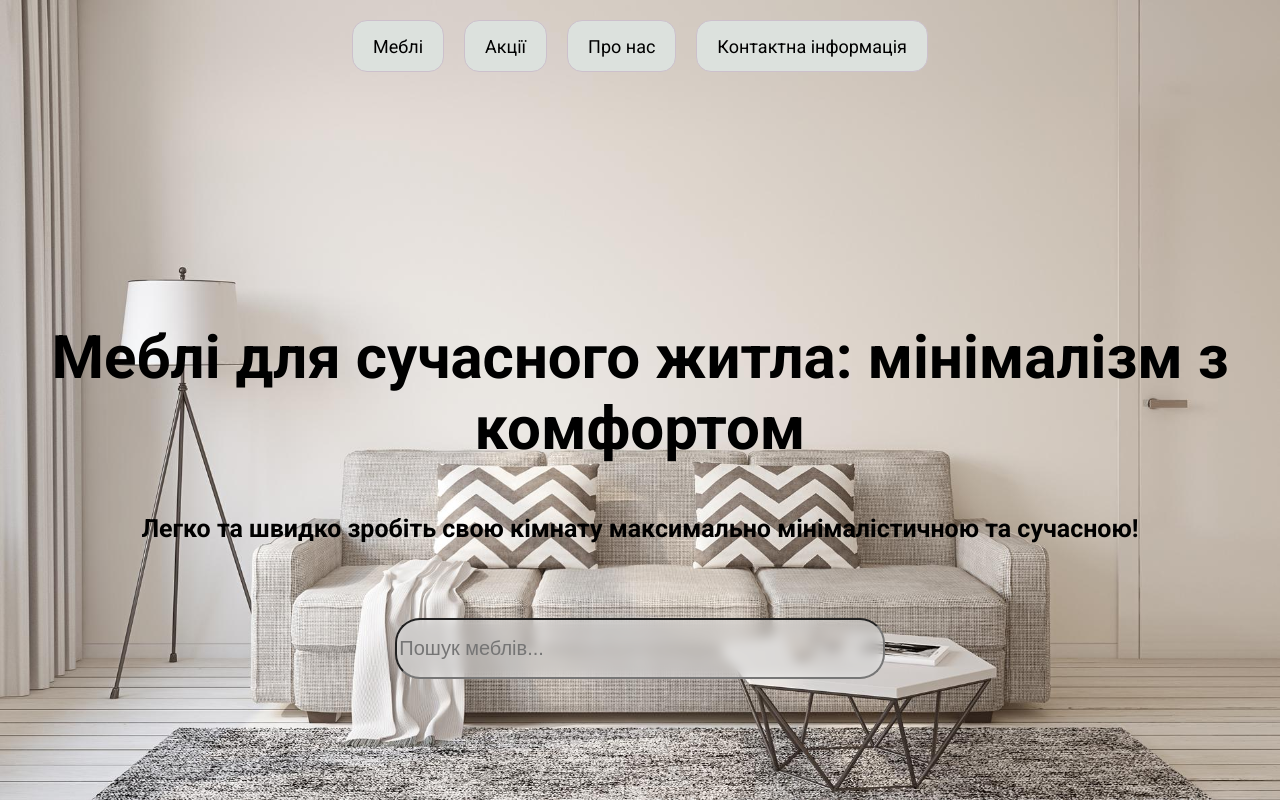
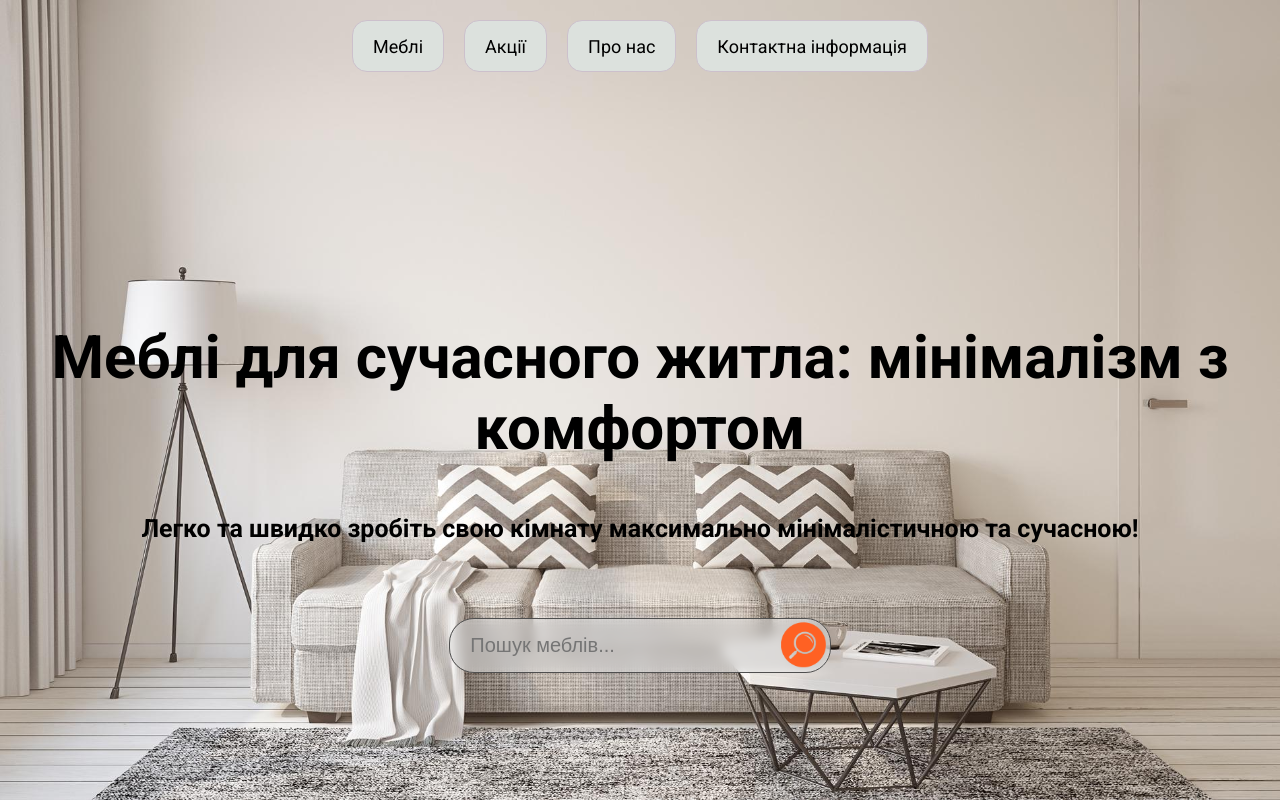
Before and after one commit to TangiresH/3rd_course_2_semester_labs, a React (Create React App) app in the folder furniture-store/my-app/: page / in a window 1280 px wide. Shown: the top 800 px of the page. Built offline with nearby package versions, Linux system fonts and the light colour scheme; the HTML template or start-up script is replaced by a standard one.

Commit message:
updated input

```diff
--- a/furniture-store/my-app/src/components/Search/Search.css
+++ b/furniture-store/my-app/src/components/Search/Search.css
@@ -1,11 +1,40 @@
 #search-bar {
-    width: 40%;
+    width: calc(100% - 100px);
     height: 55px;
     font-size: 20px;
+    padding: 10px 20px;
     margin-top: 50px;
     border-radius: 25px;
     backdrop-filter: blur(6px) brightness(0.8);
     background-color: rgba(255, 255, 255, 0.5);
+    border: 1px solid #4f4f4f;
+    box-sizing: border-box;
+  }
+
+  .search-container {
+    position: relative;
+    width: 40%;
+    margin: 0 auto;
+  }
+
+  #search-button {
+    position: absolute;
+    right: 55px;
+    top: 50%;
+    transform: translateY(-5%);
+    height: 55px;
+    width: 45px;
+    border: none;
+    background-color: transparent;
+    cursor: pointer;
+    padding: 0;
+  }
+
+  #search-button img.search-icon {
+    height: 100%;
+    width: 100%;
+    object-fit: contain;
+    border-radius: 25px;
   }
 
   .product-item {
--- a/furniture-store/my-app/src/components/Search/Search.js
+++ b/furniture-store/my-app/src/components/Search/Search.js
@@ -1,12 +1,12 @@
 import React, { useState } from 'react';
 import './Search.css';
-
 
 const SearchBar = () => {
   const [query, setQuery] = useState('');
   const [products, setProducts] = useState([]);
 
   const searchProducts = async (query) => {
+    if (!query.trim()) return; // Запобігання виконанню пошуку для порожніх запитів
     const response = await fetch(`/api/search?q=${query}`);
     const data = await response.json();
     setProducts(data.products);
@@ -15,7 +15,16 @@ const SearchBar = () => {
   const handleInputChange = (e) => {
     const query = e.target.value;
     setQuery(query);
+  };
+
+  const handleSearchClick = () => {
     searchProducts(query);
+  };
+
+  const handleKeyDown = (e) => {
+    if (e.key === 'Enter') {
+      searchProducts(query);
+    }
   };
 
   return (
@@ -24,13 +33,22 @@ const SearchBar = () => {
         <h1 id='main-title'>Меблі для сучасного житла: мінімалізм з комфортом</h1>
         <h3 id='subtitle'>Легко та швидко зробіть свою кімнату максимально мінімалістичною та сучасною!</h3>
       </div>
+      <div className="search-container">
         <input
           type="text"
           id="search-bar"
           placeholder="Пошук меблів..."
           value={query}
           onChange={handleInputChange}
+          onKeyDown={handleKeyDown}
         />
+        <button
+          id="search-button"
+          onClick={handleSearchClick}
+        >
+        <img src="/image-search.png" alt="Search" className="search-icon" />
+        </button>
+      </div>
       <div id="product-list">
         {products.map((product) => (
           <div key={product.id} className="product-item">
```
Also changed, not shown: furniture-store/my-app/public/image-search.png (added). Lines whose indentation alone changed are shown as unchanged.
